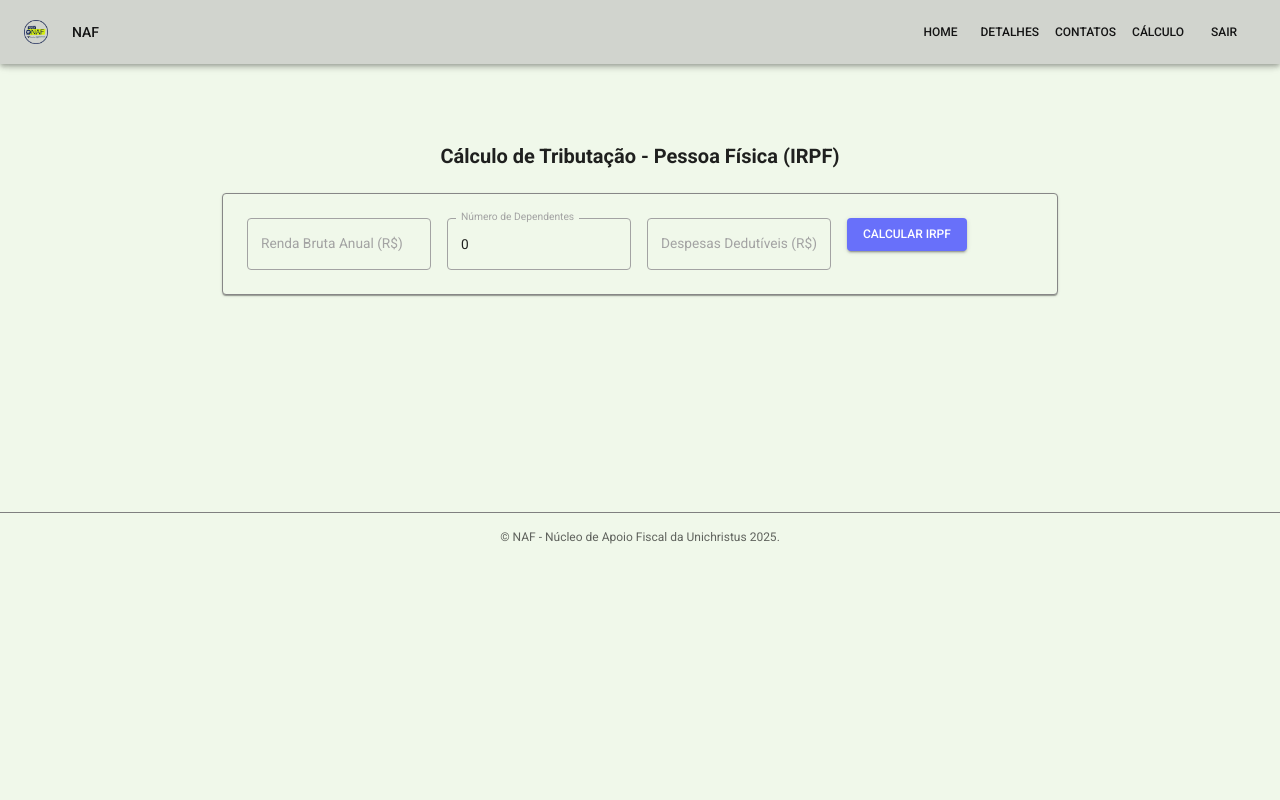
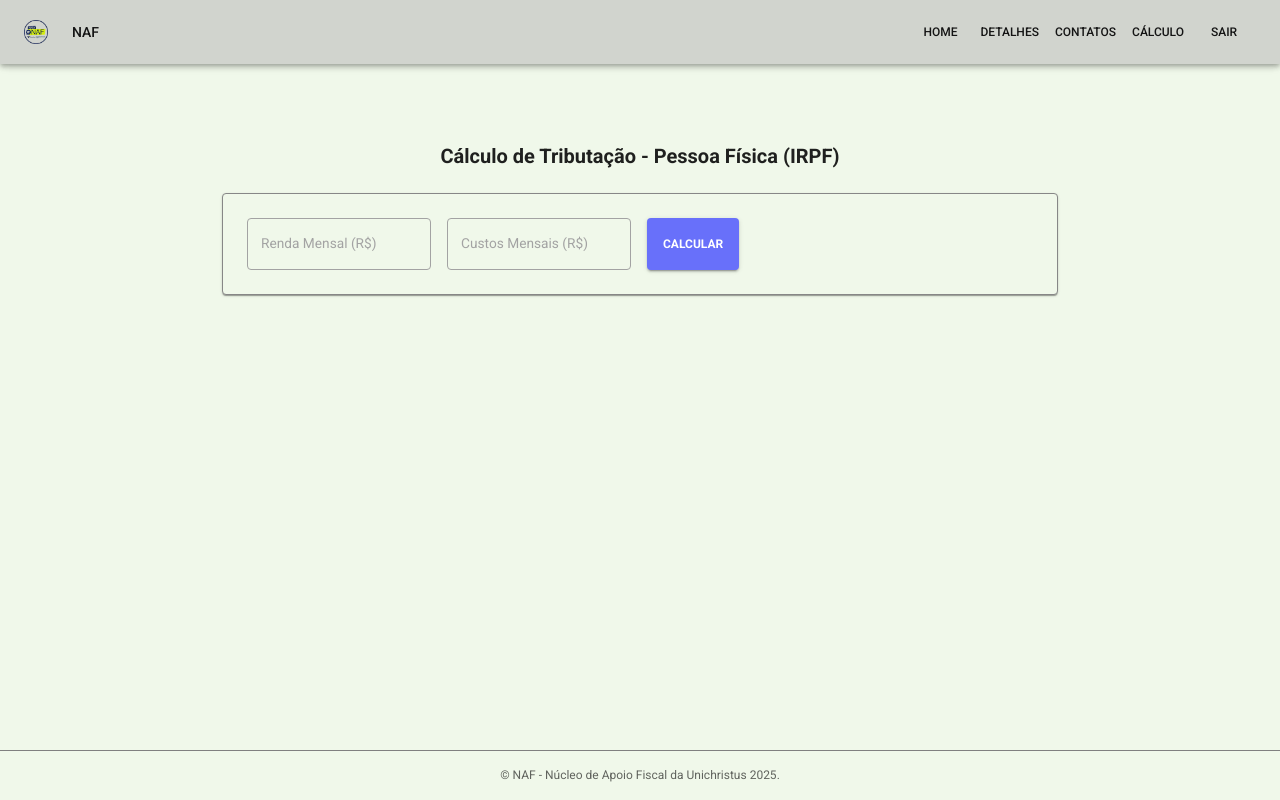
Before and after one commit to JoaoVictor-Nunes/Calculadora-Tributaria-React, a React (Vite) app: page /calculopf in a window 1280 px wide. Built offline with nearby package versions, Linux system fonts and the light colour scheme; some icons are missing.

Commit message:
atualizacao 23

```diff
--- a/src/Components/Inputs/EmailInput.jsx
+++ b/src/Components/Inputs/EmailInput.jsx
@@ -17,6 +17,7 @@ const EmailInput = ({ register, errors }) => {
         label="Email"
         variant="outlined"
         fullWidth
+        size="small"
         sx={{
           width: "100%",
           '& .MuiOutlinedInput-root': {
@@ -41,10 +42,10 @@ const EmailInput = ({ register, errors }) => {
           },
         }}
         {...register("email", {
-          required: "Email é obrigatório",
+          required: "Email é obrigatório!",
           pattern: {
             value: /^[A-Z0-9._%+-]+@[A-Z0-9.-]+\.[A-Z]{2,}$/i,
-            message: "Formato de email inválido",
+            message: "Formato de email inválido.",
           },
         })}
       />
@@ -57,6 +58,7 @@ const EmailInput = ({ register, errors }) => {
           visibility: errors.email ? "visible" : "hidden",
           marginTop: "4px",
           display: "block",
+          fontSize: "12px"
         }}
       >
         {errorMessage}
--- a/src/Components/Inputs/PasswordInput.jsx
+++ b/src/Components/Inputs/PasswordInput.jsx
@@ -20,9 +20,10 @@ const PasswordInput = ({ register, errors }) => {
       <TextField
         label="Senha"
         variant="outlined"
+        size="small"
         type={show ? "text" : "password"}
         fullWidth
-        InputProps={{
+        slotProps={{
           endAdornment: (
             <InputAdornment position="end">
               <IconButton onClick={() => setShow(!show)} edge="end">
@@ -69,6 +70,7 @@ const PasswordInput = ({ register, errors }) => {
           visibility: errors.password ? "visible" : "hidden",
           marginTop: "4px",
           display: "block",
+          fontSize: "12px"
         }}
       >
         {errorMessage}
--- a/src/Layout/TopbarLayout.jsx
+++ b/src/Layout/TopbarLayout.jsx
@@ -5,11 +5,20 @@ import Footer from "../Components/Footer";
 
 const TopbarLayout = () => {
   return (
-    <div>
+    <div
+      style={{
+        display: "flex",
+        flexDirection: "column",
+        minHeight: "100vh", // altura total da tela
+      }}
+    >
       <Topbar />
-      <Outlet />
+      <div style={{ flex: 1 }}> {/* ocupa o espaço restante */}
+        <Outlet />
+      </div>
       <Footer />
     </div>
   );
 };
+
 export default TopbarLayout;
--- a/src/Pages/CalculoPF.jsx
+++ b/src/Pages/CalculoPF.jsx
@@ -1,87 +1,78 @@
 import React, { useState } from "react";
-import { useTheme } from "@mui/material/styles";
-import { tokens } from "../Tema";
-import Box from "@mui/material/Box";
-import Typography from "@mui/material/Typography";
-import TextField from "@mui/material/TextField";
-import Button from "@mui/material/Button";
-import Paper from "@mui/material/Paper";
-import Grid from "@mui/material/Grid";
+import {
+  Box,
+  TextField,
+  Button,
+  Typography,
+  Paper,
+  Grid,
+  useTheme,
+} from "@mui/material";
+import { tokens } from "../Tema"; // ajuste o caminho conforme seu projeto
 
 const CalculoPF = () => {
   const theme = useTheme();
   const colors = tokens(theme.palette.mode);
 
   const [formData, setFormData] = useState({
-    rendaBruta: "",
-    dependentes: "0",
-    despesasDeduciveis: "",
+    rendaMensal: "",
+    custosMensais: "",
   });
 
   const [resultado, setResultado] = useState(null);
 
   const handleChange = (e) => {
-    setFormData({
-      ...formData,
-      [e.target.name]: e.target.value,
-    });
+    const { name, value } = e.target;
+    setFormData((prev) => ({
+      ...prev,
+      [name]: value,
+    }));
   };
 
   const calcularIRPF = () => {
-    const rendaBruta = parseFloat(formData.rendaBruta) || 0;
-    const dependentes = parseInt(formData.dependentes) || 0;
-    const despesasDeduciveis = parseFloat(formData.despesasDeduciveis) || 0;
+    const rendaMensal = parseFloat(formData.rendaMensal) || 0;
+    const custosMensais = parseFloat(formData.custosMensais) || 0;
 
-    // Dedução por dependente (valor usado no projeto)
-    const deducaoPorDependente = 2275.08;
-    const totalDeducaoDependentes = dependentes * deducaoPorDependente;
+    // Base de cálculo (conforme PDF)
+    const baseCalculo = rendaMensal - custosMensais;
 
-    // Base de cálculo
-    const baseCalculo =
-      rendaBruta - totalDeducaoDependentes - despesasDeduciveis;
+    // Tabela IRPF mensal (PDF)
+    const faixas = [
+      { limite: 2259.20, aliquota: 0, deducao: 0 },
+      { limite: 2826.65, aliquota: 0.075, deducao: 169.44 },
+      { limite: 3751.05, aliquota: 0.15, deducao: 381.44 },
+      { limite: 4664.68, aliquota: 0.225, deducao: 662.77 },
+      { limite: Infinity, aliquota: 0.275, deducao: 896.00 },
+    ];
 
-    // Alíquotas e faixas (mesma lógica do original)
-    let imposto = 0;
-    let aliquotaEfetiva = 0;
+    let aliquota = 0;
+    let deducao = 0;
 
-    if (baseCalculo <= 22847.76) {
-      imposto = 0;
-      aliquotaEfetiva = 0;
-    } else if (baseCalculo <= 33919.8) {
-      imposto = (baseCalculo - 22847.76) * 0.075;
-      aliquotaEfetiva = (imposto / rendaBruta) * 100;
-    } else if (baseCalculo <= 45012.6) {
-      imposto = (33919.8 - 22847.76) * 0.075 + (baseCalculo - 33919.8) * 0.15;
-      aliquotaEfetiva = (imposto / rendaBruta) * 100;
-    } else if (baseCalculo <= 55976.16) {
-      imposto =
-        (33919.8 - 22847.76) * 0.075 +
-        (45012.6 - 33919.8) * 0.15 +
-        (baseCalculo - 45012.6) * 0.225;
-      aliquotaEfetiva = (imposto / rendaBruta) * 100;
-    } else {
-      imposto =
-        (33919.8 - 22847.76) * 0.075 +
-        (45012.6 - 33919.8) * 0.15 +
-        (55976.16 - 45012.6) * 0.225 +
-        (baseCalculo - 55976.16) * 0.275;
-      aliquotaEfetiva = (imposto / rendaBruta) * 100;
+    // Identifica a faixa correta
+    for (let faixa of faixas) {
+      if (baseCalculo <= faixa.limite) {
+        aliquota = faixa.aliquota;
+        deducao = faixa.deducao;
+        break;
+      }
     }
 
+    // Cálculo do IR (após aplicar a alíquota e dedução)
+    let imposto = baseCalculo * aliquota - deducao;
+    if (imposto < 0) imposto = 0;
+
     setResultado({
-      rendaBruta,
-      dependentes,
-      despesasDeduciveis,
-      totalDeducaoDependentes,
+      rendaMensal,
+      custosMensais,
       baseCalculo,
+      aliquota: aliquota * 100,
+      deducao,
       imposto,
-      aliquotaEfetiva: aliquotaEfetiva.toFixed(2),
-      rendaLiquida: rendaBruta - imposto,
     });
   };
 
   return (
-    <Box sx={{ maxWidth: 900, mx: "auto", p: { xs: 2, md: 4 }, minHeight: "50vh"}}>
+    <Box sx={{ maxWidth: 900, mx: "auto", p: { xs: 2, md: 4 } }}>
       <Typography variant="h4" align="center" fontWeight="bold" sx={{ mb: 3 }}>
         Cálculo de Tributação - Pessoa Física (IRPF)
       </Typography>
@@ -94,118 +85,62 @@ const CalculoPF = () => {
           borderColor: "#878787",
         }}
       >
-        <Box component="form" noValidate>
         <Grid container spacing={2}>
-            <Grid item xs={12}>
+          {/* Campo Renda Mensal */}
+          <Grid item xs={12} md={6}>
             <TextField
-                label="Renda Bruta Anual (R$)"
-                name="rendaBruta"
+              label="Renda Mensal (R$)"
+              name="rendaMensal"
               type="number"
-                value={formData.rendaBruta}
+              value={formData.rendaMensal}
               onChange={handleChange}
               fullWidth
               variant="outlined"
               sx={{
-                  width: "100%",
                 "& .MuiOutlinedInput-root": {
                   backgroundColor: colors.primary[500],
-                    "& fieldset": {
-                      borderColor: colors.grey[300],
-                    },
-                    "&:hover fieldset": {
-                      borderColor: colors.blueAccent[500],
-                    },
-                    "&.Mui-focused fieldset": {
-                      borderColor: colors.blueAccent[500],
-                    },
+                  "& fieldset": { borderColor: colors.grey[300] },
+                  "&:hover fieldset": { borderColor: colors.blueAccent[500] },
+                  "&.Mui-focused fieldset": { borderColor: colors.blueAccent[500] },
                 },
                 "& .MuiInputLabel-root": {
                   color: colors.grey[300],
-                    "&.Mui-focused": {
-                      color: colors.blueAccent[500],
+                  "&.Mui-focused": { color: colors.blueAccent[500] },
                 },
-                  },
-                  "& .MuiOutlinedInput-input": {
-                    color: "colors.grey[900]",
-                  },
+                "& .MuiOutlinedInput-input": { color: colors.grey[100] },
               }}
             />
           </Grid>
-            <Grid item xs={12} md={6}>
+
+          {/* Campo Custos Mensais */}
+          <Grid item xs={12} md={4}>
             <TextField
-                label="Número de Dependentes"
-                name="dependentes"
+              label="Custos Mensais (R$)"
+              name="custosMensais"
               type="number"
-                value={formData.dependentes}
+              value={formData.custosMensais}
               onChange={handleChange}
               fullWidth
               variant="outlined"
+              placeholder="Despesas dedutíveis mensais"
               sx={{
-                  width: "100%",
                 "& .MuiOutlinedInput-root": {
                   backgroundColor: colors.primary[500],
-                    "& fieldset": {
-                      borderColor: colors.grey[300],
-                    },
-                    "&:hover fieldset": {
-                      borderColor: colors.blueAccent[500],
-                    },
-                    "&.Mui-focused fieldset": {
-                      borderColor: colors.blueAccent[500],
-                    },
+                  "& fieldset": { borderColor: colors.grey[300] },
+                  "&:hover fieldset": { borderColor: colors.blueAccent[500] },
+                  "&.Mui-focused fieldset": { borderColor: colors.blueAccent[500] },
                 },
                 "& .MuiInputLabel-root": {
                   color: colors.grey[300],
-                    "&.Mui-focused": {
-                      color: colors.blueAccent[500],
+                  "&.Mui-focused": { color: colors.blueAccent[500] },
                 },
-                  },
-                  "& .MuiOutlinedInput-input": {
-                    color: "colors.grey[900]",
-                  },
+                "& .MuiOutlinedInput-input": { color: colors.grey[100] },
               }}
-                inputProps={{ min: 0 }}
             />
           </Grid>
 
-            <Grid item xs={12} md={6}>
-              <TextField
-                label="Despesas Dedutíveis (R$)"
-                name="despesasDeduciveis"
-                type="number"
-                value={formData.despesasDeduciveis}
-                onChange={handleChange}
-                fullWidth
-                variant="outlined"
-                sx={{
-                  width: "100%",
-                  "& .MuiOutlinedInput-root": {
-                    backgroundColor: colors.primary[500],
-                    "& fieldset": {
-                      borderColor: colors.grey[300],
-                    },
-                    "&:hover fieldset": {
-                      borderColor: colors.blueAccent[500],
-                    },
-                    "&.Mui-focused fieldset": {
-                      borderColor: colors.blueAccent[500],
-                    },
-                  },
-                  "& .MuiInputLabel-root": {
-                    color: colors.grey[300],
-                    "&.Mui-focused": {
-                      color: colors.blueAccent[500],
-                    },
-                  },
-                  "& .MuiOutlinedInput-input": {
-                    color: "colors.grey[900]",
-                  },
-                }}
-                placeholder="Gastos com saúde, educação, etc."
-              />
-            </Grid>
-
-            <Grid item xs={12}>
+          {/* Botão Calcular */}
+          <Grid item xs={12} md={2} display="flex" alignItems="stretch">
             <Button
               fullWidth
               variant="contained"
@@ -213,16 +148,18 @@ const CalculoPF = () => {
               sx={{
                 bgcolor: colors.blueAccent[500],
                 "&:hover": { bgcolor: colors.blueAccent[600] },
+                height: "100%",
+                fontWeight: "bold",
               }}
             >
-                Calcular IRPF
+              Calcular
             </Button>
           </Grid>
         </Grid>
-        </Box>
 
+        {/* Exibição dos resultados */}
         {resultado && (
-          <Paper sx={{ mt: 3, p: 2, backgroundColor: colors.primary[400] }}>
+          <Paper variant="outlined" sx={{ mt: 3, p: 2, backgroundColor: colors.primary[200] }}>
             <Typography variant="h6" fontWeight="bold" sx={{ mb: 2 }}>
               Resultado do Cálculo:
             </Typography>
@@ -230,11 +167,11 @@ const CalculoPF = () => {
             <Grid container spacing={1}>
               <Grid item xs={12} sm={6}>
                 <Typography variant="body2" fontWeight="600">
-                  Renda Bruta:
+                  Renda Mensal:
                 </Typography>
                 <Typography variant="body2">
                   R${" "}
-                  {resultado.rendaBruta.toLocaleString("pt-BR", {
+                  {resultado.rendaMensal.toLocaleString("pt-BR", {
                     minimumFractionDigits: 2,
                   })}
                 </Typography>
@@ -242,30 +179,11 @@ const CalculoPF = () => {
 
               <Grid item xs={12} sm={6}>
                 <Typography variant="body2" fontWeight="600">
-                  Dependentes:
-                </Typography>
-                <Typography variant="body2">{resultado.dependentes}</Typography>
-              </Grid>
-
-              <Grid item xs={12} sm={6}>
-                <Typography variant="body2" fontWeight="600">
-                  Dedução por Dependentes:
+                  Custos Mensais:
                 </Typography>
                 <Typography variant="body2">
                   R${" "}
-                  {resultado.totalDeducaoDependentes.toLocaleString("pt-BR", {
-                    minimumFractionDigits: 2,
-                  })}
-                </Typography>
-              </Grid>
-
-              <Grid item xs={12} sm={6}>
-                <Typography variant="body2" fontWeight="600">
-                  Despesas Dedutíveis:
-                </Typography>
-                <Typography variant="body2">
-                  R${" "}
-                  {resultado.despesasDeduciveis.toLocaleString("pt-BR", {
+                  {resultado.custosMensais.toLocaleString("pt-BR", {
                     minimumFractionDigits: 2,
                   })}
                 </Typography>
@@ -285,10 +203,20 @@ const CalculoPF = () => {
 
               <Grid item xs={12} sm={6}>
                 <Typography variant="body2" fontWeight="600">
-                  Alíquota Efetiva:
+                  Alíquota:
+                </Typography>
+                <Typography variant="body2">{resultado.aliquota}%</Typography>
+              </Grid>
+
+              <Grid item xs={12} sm={6}>
+                <Typography variant="body2" fontWeight="600">
+                  Parcela Dedutível:
                 </Typography>
                 <Typography variant="body2">
-                  {resultado.aliquotaEfetiva}%
+                  R${" "}
+                  {resultado.deducao.toLocaleString("pt-BR", {
+                    minimumFractionDigits: 2,
+                  })}
                 </Typography>
               </Grid>
 
@@ -307,26 +235,6 @@ const CalculoPF = () => {
                   })}
                 </Typography>
               </Grid>
-
-              <Grid item xs={12}>
-                <Typography
-                  variant="body2"
-                  fontWeight="600"
-                  color="success.main"
-                >
-                  Renda Líquida:
-                </Typography>
-                <Typography
-                  variant="body1"
-                  fontWeight="bold"
-                  color="success.main"
-                >
-                  R${" "}
-                  {resultado.rendaLiquida.toLocaleString("pt-BR", {
-                    minimumFractionDigits: 2,
-                  })}
-                </Typography>
-              </Grid>
             </Grid>
           </Paper>
         )}
--- a/src/Pages/Register/Register.jsx
+++ b/src/Pages/Register/Register.jsx
@@ -8,12 +8,10 @@ import ButtonUsage from "../../Components/ButtonUsage";
 import Box from "@mui/material/Box";
 import Typography from "@mui/material/Typography";
 import { useTheme } from "@mui/material/styles";
-import "./RegisterStyles.css";
 import { tokens, ColorModeContext } from "../../Tema";
 import { IconButton } from "@mui/material";
 import LightModeOutlinedIcon from "@mui/icons-material/LightModeOutlined";
 import DarkModeOutlinedIcon from "@mui/icons-material/DarkModeOutlined";
-import Footer from "../../Components/Footer";
 import InputAdornment from '@mui/material/InputAdornment';
 import Visibility from '@mui/icons-material/Visibility';
 import VisibilityOff from '@mui/icons-material/VisibilityOff';
@@ -22,8 +20,8 @@ import InputLabel from '@mui/material/InputLabel';
 import MenuItem from '@mui/material/MenuItem';
 import FormControl from '@mui/material/FormControl';
 import Select from '@mui/material/Select';
-import useUserStore from "../../store/useUserStore"
-
+import useUserStore from "../../store/useUserStore";
+import Footer from "../../Components/Footer";
 
 const Register = () => {
   const theme = useTheme();
@@ -31,25 +29,46 @@ const Register = () => {
   const colorMode = useContext(ColorModeContext);
 
   const [showPassword, setShowPassword] = useState(false);
-
-  const [profissao, setProfissao] = useState(''); // CORREÇÃO 1
+  const [profissao, setProfissao] = useState('');
+  const [confirmPasswordError, setConfirmPasswordError] = useState("");
 
   const handleChange = (event) => {
-    setProfissao(event.target.value); // CORREÇÃO 2
-     setValue("profissao", event.target.value);
+    setProfissao(event.target.value);
+    setValue("profissao", event.target.value);
   };
 
   const { register, handleSubmit, watch, setValue, formState: { errors } } = useForm();
   const navigate = useNavigate();
   const password = watch("password");
-    const setUserName = useUserStore((state) => state.setUserName);
+  const confirmPassword = watch("confirmPassword");
+  const setUserName = useUserStore((state) => state.setUserName);
 
+  // Observar todos os campos
+  const watchedFields = watch();
+
+  // Verificar se todos os campos obrigatórios estão preenchidos
+  const areAllFieldsFilled =
+    watchedFields.name &&
+    watchedFields.profissao &&
+    watchedFields.email &&
+    watchedFields.password &&
+    watchedFields.confirmPassword;
+
+  // Botão habilitado apenas se todos os campos estiverem preenchidos
+  const isButtonDisabled = !areAllFieldsFilled;
 
   const errorName = errors.name ? errors.name.message : "Mensagem de erro";
-  const errorConfirmPassword = errors.confirmPassword ? errors.confirmPassword.message : "Mensagem de erro";
   const errorProfissao = errors.profissao ? errors.profissao.message : "Mensagem de erro";
 
   const onSubmit = (data) => {
+    // Verificar se as senhas coincidem
+    if (data.password !== data.confirmPassword) {
+      setConfirmPasswordError("As senhas não coincidem!");
+      return; // Não prossegue se as senhas não coincidem
+    }
+
+    // Se chegou aqui, as senhas coincidem - limpa o erro
+    setConfirmPasswordError("");
     console.log("Dados enviados: ", data);
     setUserName(data.name);
     navigate("/home");
@@ -63,6 +82,7 @@ const Register = () => {
         alignItems: 'center',
         justifyContent: 'center',
         minHeight: '100vh',
+        paddingTop: "100px"
       }}
     >
       {/* Botão de alternar tema */}
@@ -86,9 +106,10 @@ const Register = () => {
       <Box
         sx={{
           mx: "auto",
+          my:"auto",
           px: 4,
           py: 5,
-          width: { xs: '92vw', sm: 480, md: 600 },
+          // width: { xs: '92vw', sm: 480, md: 600 },
           backgroundColor: colors.primary[500],
           borderRadius: 2,
           borderColor: "#878787",
@@ -112,6 +133,7 @@ const Register = () => {
             <TextField
               label="Nome"
               variant="outlined"
+              size="small"
               sx={{
                 width: "100%",
                 '& .MuiOutlinedInput-root': {
@@ -141,7 +163,7 @@ const Register = () => {
             <Typography
               variant="caption"
               sx={{
-                minHeight: "20px",
+                minHeight: "10px",
                 fontWeight: "bold",
                 color: errors.name ? colors.redAccent[100] : "transparent",
                 visibility: errors.name ? "visible" : "hidden",
@@ -150,11 +172,11 @@ const Register = () => {
               }}
             >
               {errorName}
-
             </Typography>
           </Box>
+
           <Box>
-            <FormControl fullWidth>
+            <FormControl fullWidth size="small">
               <InputLabel
                 id="profissao"
                 sx={{
@@ -166,7 +188,6 @@ const Register = () => {
               >
                 Profissão
               </InputLabel>
-
               <Select
                 labelId="profissao"
                 id="profissao"
@@ -196,7 +217,7 @@ const Register = () => {
             <Typography
               variant="caption"
               sx={{
-                minHeight: "20px",
+                minHeight: "10px",
                 fontWeight: "bold",
                 color: errors.profissao ? colors.redAccent[100] : "transparent",
                 visibility: errors.profissao ? "visible" : "hidden",
@@ -217,11 +238,12 @@ const Register = () => {
             register={register}
             errors={errors}
           />
+
           <Box>
-
             <TextField
               label="Confirme a Senha"
               variant="outlined"
+              size="small"
               type={showPassword ? 'text' : 'password'}
               InputProps={{
                 endAdornment: (
@@ -262,8 +284,6 @@ const Register = () => {
               }}
               {...register("confirmPassword", {
                 required: "Confirmação obrigatória",
-                validate: (value) =>
-                  value === password || "As senhas não coincidem!"
               })}
             />
             <Typography
@@ -271,18 +291,19 @@ const Register = () => {
               sx={{
                 minHeight: "10px",
                 fontWeight: "bold",
-                color: errors.confirmPassword ? colors.redAccent[100] : "transparent",
-                visibility: errors.confirmPassword ? "visible" : "hidden",
+                color: confirmPasswordError ? colors.redAccent[100] : "transparent",
+                visibility: confirmPasswordError ? "visible" : "hidden",
                 marginTop: "1px",
                 display: "block",
               }}
             >
-              {errorConfirmPassword}
+              {confirmPasswordError}
             </Typography>
           </Box>
 
           <ButtonUsage
             type="submit"
+            disabled={isButtonDisabled}
           >
             Registrar
           </ButtonUsage>
@@ -315,8 +336,7 @@ const Register = () => {
           </Box>
         </Box>
       </Box>
-      {/* <Footer /> */}
-
+      < Footer />
     </Box>
   );
 };
```
Also changed, not shown: src/Pages/Contatos.jsx (+23 -3 lines), src/Pages/Esqueci a senha/Esqueci.jsx (+5 -3 lines), src/Pages/Login/Login.jsx (+49 -20 lines), src/Pages/Register/RegisterStyles.css (deleted, +0 -14 lines), src/Pages/Página Inicial/HomeStyles.css (deleted), 1 other file (tests, documents, lock files or other folders). Lines whose indentation alone changed are shown as unchanged.
